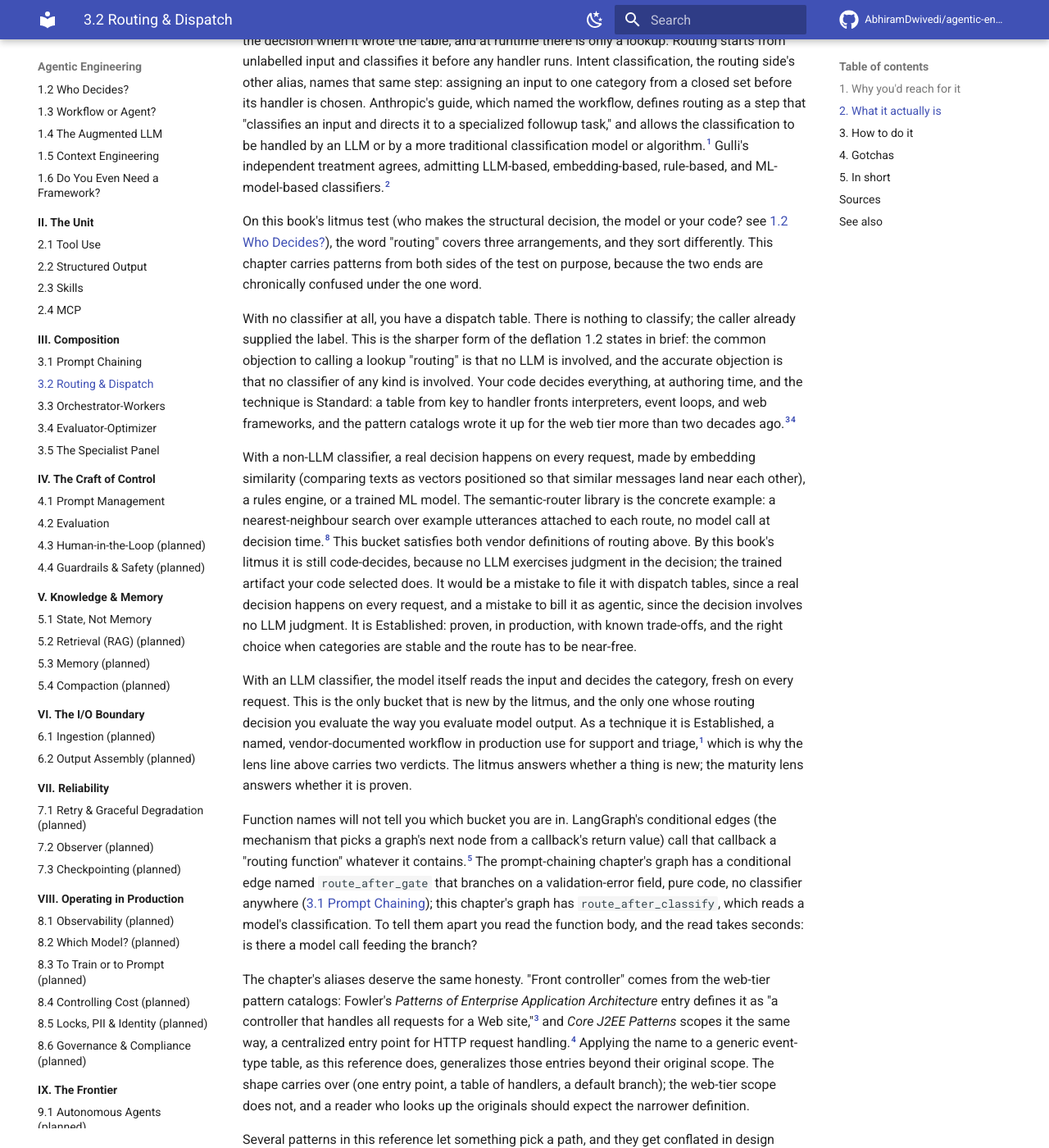
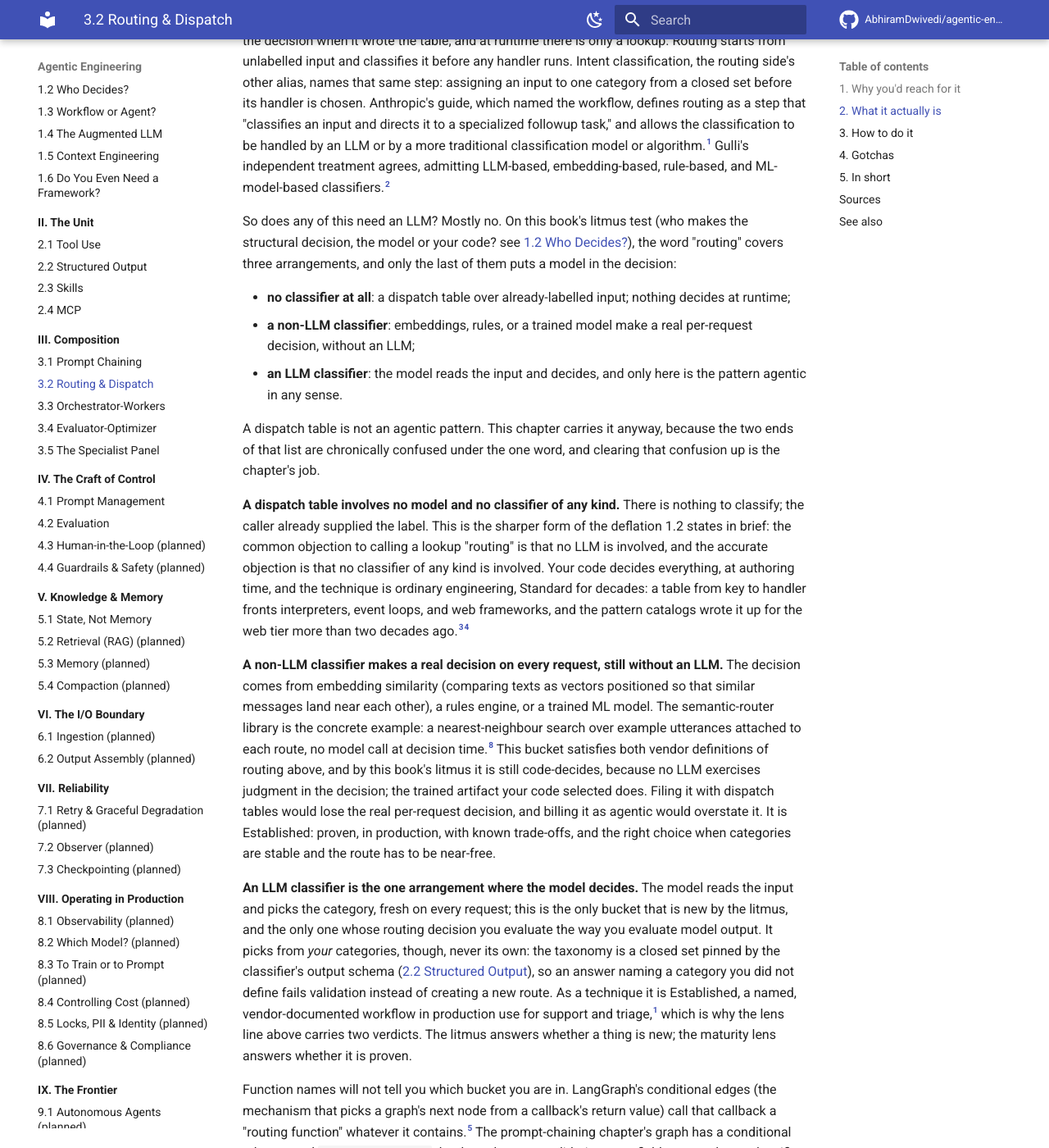
Before and after one commit to AbhiramDwivedi/agentic-engineering, an MkDocs documentation site: the page built from docs/composition/the-router-that-isnt.md, in a window 1280 px wide and 1400 px high, scrolled down 2149 px. Shown: the whole window at 82% size. Built offline with MkDocs 1.6.1 and Material for MkDocs 9.7.7, drawn with Linux system fonts in a browser that asks for light colours; comment, search, counter and statistics services are not loaded; some of the changed text lies outside the part shown.

Commit message:
3.2: plainer prose, blunt three-bucket structure, closed-taxonomy answer
Author feedback pass. Reworded the section-1 opener away from performed
cadence and merged the stubby sentences throughout (provider-variants
lead-in, trace walk-through, contrast run, counter-trigger). Section 2
now answers the obvious reader questions head-on: a bulleted three-way
split of what "routing" covers, an explicit "a dispatch table is not an
agentic pattern" line, and verdict-first bold lead-ins on the three
bucket paragraphs. Added the closed-taxonomy explanation in three
places: the model picks from your enum via the output schema, cannot
invent or synonymize categories, and the set changes only when you
edit it (taxonomy churn now says so too).

Co-Authored-By: Claude Fable 5 <noreply@anthropic.com>

````diff
--- a/docs/composition/the-router-that-isnt.md
+++ b/docs/composition/the-router-that-isnt.md
@@ -8,9 +8,9 @@
 
 ## 1. Why you'd reach for it
 
-Two mechanisms share the name "routing" in agentic systems, and picking the wrong one fails in opposite directions. A system whose inputs already arrive labelled has no decision left to make; put a classifier in front of it anyway and every request pays a model call, its latency, and a fresh chance of a misread, all to re-answer a question the input already answered. A system whose inputs are unlabelled free text has a real decision to make on every request; force a lookup table onto it, through keyword rules or a category field users will not fill in, and messages land on the wrong handler. Neither failure announces itself. The overbuilt door quietly overpays on every event. The underbuilt door sends work to the wrong specialist, whose answer still reads as plausible, so the trace shows nothing wrong.
+Two different mechanisms go by the name "routing" in agentic systems, and each one is a mistake in the other's place. If your inputs already arrive labelled, there is no decision left to make, so a classifier in front of them buys nothing: you pay a model call and its latency on every request, and you accept a fresh chance of a misread, to re-answer a question the input already answered. If your inputs are unlabelled free text, a real decision has to be made on every request, and a lookup table cannot make it: keyword rules, or a category field users will not fill in, send messages to the wrong handler. Both mistakes are hard to spot from outside. The overbuilt door just costs more on every event, and the underbuilt one hands work to the wrong specialist, who still produces a plausible answer, so nothing in the logs looks wrong.
 
-Take Listing Studio, a product-listing pipeline that turns a raw supplier feed into a live storefront listing. Its front door receives feed events that arrive already labelled: each one carries an `event_type` of `new_product`, `price_update`, or `stock_update`, and a plain dictionary maps the type to the processing pipeline that owns it. The decision was made when the feed integration wrote the label. An LLM classifier at this door would spend tokens and latency on every event to remake that decision, and would sometimes remake it differently. The merchant helpdesk, a support surface on Stockwell, the commerce platform Listing Studio runs on, faces the opposite input. A merchant types "Why was I charged twice for my Stockwell subscription this month?" and no category field arrives with it, because merchants do not file their questions under taxonomy headings. Keyword rules look workable here until they meet traffic: "charged" sends that message to billing, and it also sends the merchant whose listing displays a wrong charge amount, whose problem is a listing issue. The billing specialist answers both plausibly. Nobody notices until the merchant complains.
+Take Listing Studio, a product-listing pipeline that turns a raw supplier feed into a live storefront listing. Its front door receives feed events that arrive already labelled: each one carries an `event_type` of `new_product`, `price_update`, or `stock_update`, and a plain dictionary maps the type to the processing pipeline that owns it. The decision was made when the feed integration wrote the label. An LLM classifier at this door would spend tokens and latency on every event to remake that decision, and would sometimes remake it differently. The merchant helpdesk, a support surface on Stockwell, the commerce platform Listing Studio runs on, faces the opposite input. A merchant types "Why was I charged twice for my Stockwell subscription this month?" and no category field arrives with it, because merchants do not file their questions under taxonomy headings. Keyword rules look workable here until they meet traffic: "charged" sends that message to billing, and it also sends the merchant whose listing displays a wrong charge amount, whose problem is a listing issue. The billing specialist answers both plausibly, and nobody notices until the merchant complains.
 
 The fix is to match the mechanism to the input rather than to what anything is named. If a reliable label exists, dispatch on it: a dictionary, a validated key, zero tokens. If no label exists, classify first, and build the classifier's failure path before its happy path: keep `unclear` inside the taxonomy as a first-class answer, and give low confidence a structured escape to a human ([4.3 Human-in-the-Loop](../craft/human-in-the-loop.md)) rather than a forced guess.
 
@@ -19,22 +19,28 @@ The fix is to match the mechanism to the input rather than to what anything is n
 Read the input, and reach for the mechanism it calls for:
 
 - the inputs already carry a reliable label (an event type on a feed, a message kind on a queue): dispatch on it with a table and spend zero tokens;
-- the inputs are unlabelled free text and the categories are known but fuzzy or evolving: LLM routing, one classification call before the handler runs;
+- the inputs are unlabelled free text and the categories are known but fuzzy at the boundaries, or the set changes over time: LLM routing, one classification call before the handler runs;
 - the inputs are unlabelled but the categories are stable and the route must add near-zero latency and cost: consider a non-LLM classifier (embedding similarity or a rules engine) before you pay for a model call per request.
 
-The counter-trigger: if the model must keep deciding what to do next, turn after turn, a one-time upfront split is the wrong shape, and you want [tool use](../the-unit/tool-use.md) or an agent loop instead. And if there is only one handler, neither pattern applies; call it directly.
+There is also a counter-trigger: if the model must keep deciding what to do next, turn after turn, a one-time upfront split is the wrong shape, and you want [tool use](../the-unit/tool-use.md) or an agent loop instead. If there is only one handler, neither pattern applies; call it directly.
 
 ## 2. What it actually is
 
 Dispatch and routing both stand at the front of a system that has several handlers and must get each input to the right one. What separates them is where the label comes from. A dispatch table takes a label the caller already supplied and looks up the handler that owns it; your code made the decision when it wrote the table, and at runtime there is only a lookup. Routing starts from unlabelled input and classifies it before any handler runs. Intent classification, the routing side's other alias, names that same step: assigning an input to one category from a closed set before its handler is chosen. Anthropic's guide, which named the workflow, defines routing as a step that "classifies an input and directs it to a specialized followup task," and allows the classification to be handled by an LLM or by a more traditional classification model or algorithm.[^anthropic] Gulli's independent treatment agrees, admitting LLM-based, embedding-based, rule-based, and ML-model-based classifiers.[^gulli]
 
-On this book's litmus test (who makes the structural decision, the model or your code? see [1.2 Who Decides?](../foundations/who-decides.md)), the word "routing" covers three arrangements, and they sort differently. This chapter carries patterns from both sides of the test on purpose, because the two ends are chronically confused under the one word.
+So does any of this need an LLM? Mostly no. On this book's litmus test (who makes the structural decision, the model or your code? see [1.2 Who Decides?](../foundations/who-decides.md)), the word "routing" covers three arrangements, and only the last of them puts a model in the decision:
 
-With no classifier at all, you have a dispatch table. There is nothing to classify; the caller already supplied the label. This is the sharper form of the deflation 1.2 states in brief: the common objection to calling a lookup "routing" is that no LLM is involved, and the accurate objection is that no classifier of any kind is involved. Your code decides everything, at authoring time, and the technique is Standard: a table from key to handler fronts interpreters, event loops, and web frameworks, and the pattern catalogs wrote it up for the web tier more than two decades ago.[^fowler][^j2ee]
+- **no classifier at all**: a dispatch table over already-labelled input; nothing decides at runtime;
+- **a non-LLM classifier**: embeddings, rules, or a trained model make a real per-request decision, without an LLM;
+- **an LLM classifier**: the model reads the input and decides, and only here is the pattern agentic in any sense.
 
-With a non-LLM classifier, a real decision happens on every request, made by embedding similarity (comparing texts as vectors positioned so that similar messages land near each other), a rules engine, or a trained ML model. The semantic-router library is the concrete example: a nearest-neighbour search over example utterances attached to each route, no model call at decision time.[^semrouter] This bucket satisfies both vendor definitions of routing above. By this book's litmus it is still code-decides, because no LLM exercises judgment in the decision; the trained artifact your code selected does. It would be a mistake to file it with dispatch tables, since a real decision happens on every request, and a mistake to bill it as agentic, since the decision involves no LLM judgment. It is Established: proven, in production, with known trade-offs, and the right choice when categories are stable and the route has to be near-free.
+A dispatch table is not an agentic pattern. This chapter carries it anyway, because the two ends of that list are chronically confused under the one word, and clearing that confusion up is the chapter's job.
 
-With an LLM classifier, the model itself reads the input and decides the category, fresh on every request. This is the only bucket that is new by the litmus, and the only one whose routing decision you evaluate the way you evaluate model output. As a technique it is Established, a named, vendor-documented workflow in production use for support and triage,[^anthropic] which is why the lens line above carries two verdicts. The litmus answers whether a thing is new; the maturity lens answers whether it is proven.
+**A dispatch table involves no model and no classifier of any kind.** There is nothing to classify; the caller already supplied the label. This is the sharper form of the deflation 1.2 states in brief: the common objection to calling a lookup "routing" is that no LLM is involved, and the accurate objection is that no classifier of any kind is involved. Your code decides everything, at authoring time, and the technique is ordinary engineering, Standard for decades: a table from key to handler fronts interpreters, event loops, and web frameworks, and the pattern catalogs wrote it up for the web tier more than two decades ago.[^fowler][^j2ee]
+
+**A non-LLM classifier makes a real decision on every request, still without an LLM.** The decision comes from embedding similarity (comparing texts as vectors positioned so that similar messages land near each other), a rules engine, or a trained ML model. The semantic-router library is the concrete example: a nearest-neighbour search over example utterances attached to each route, no model call at decision time.[^semrouter] This bucket satisfies both vendor definitions of routing above, and by this book's litmus it is still code-decides, because no LLM exercises judgment in the decision; the trained artifact your code selected does. Filing it with dispatch tables would lose the real per-request decision, and billing it as agentic would overstate it. It is Established: proven, in production, with known trade-offs, and the right choice when categories are stable and the route has to be near-free.
+
+**An LLM classifier is the one arrangement where the model decides.** The model reads the input and picks the category, fresh on every request; this is the only bucket that is new by the litmus, and the only one whose routing decision you evaluate the way you evaluate model output. It picks from *your* categories, though, never its own: the taxonomy is a closed set pinned by the classifier's output schema ([2.2 Structured Output](../the-unit/structured-output.md)), so an answer naming a category you did not define fails validation instead of creating a new route. As a technique it is Established, a named, vendor-documented workflow in production use for support and triage,[^anthropic] which is why the lens line above carries two verdicts. The litmus answers whether a thing is new; the maturity lens answers whether it is proven.
 
 Function names will not tell you which bucket you are in. LangGraph's conditional edges (the mechanism that picks a graph's next node from a callback's return value) call that callback a "routing function" whatever it contains.[^langgraph] The prompt-chaining chapter's graph has a conditional edge named `route_after_gate` that branches on a validation-error field, pure code, no classifier anywhere ([3.1 Prompt Chaining](prompt-chaining.md)); this chapter's graph has `route_after_classify`, which reads a model's classification. To tell them apart you read the function body, and the read takes seconds: is there a model call feeding the branch?
 
@@ -77,7 +83,7 @@ flowchart LR
 
 The classify call is the only rounded node in the diagram; every other box, including both failure branches, is your code.
 
-The dispatch side is the whole pattern in one function. The `event_type` arrives on an external feed, so it is untrusted, and the docstring's two rules follow from that: validate the key before the lookup, and give unknown types an explicit deny branch instead of an exception. The tests are ordinary dictionary tests.
+The dispatch side is the whole pattern in one function. The `event_type` arrives on an external feed, so it is untrusted, and the docstring's two rules follow from that: validate the key before the lookup, and give unknown types an explicit deny branch instead of an exception. Testing it takes nothing beyond ordinary dictionary tests.
 
 ```python
 EVENT_HANDLERS: dict[str, Callable[[dict], DispatchResult]] = {
@@ -110,7 +116,7 @@ def dispatch(event: dict) -> DispatchResult:
     return EVENT_HANDLERS[event_type](event)
 ```
 
-That is everything the dispatch half needs. The rest of this section is the routing half, which starts with a contract rather than a model. The taxonomy is a closed enum, and `unclear` is a member of it: when nothing fits, the classifier has a correct answer available instead of a forced guess.
+That is everything the dispatch half needs. The rest of this section is the routing half, which starts with a contract rather than a model. The taxonomy is a closed enum, and `unclear` is a member of it: when nothing fits, the classifier has a correct answer available instead of a forced guess. The enum also answers a worry the "fuzzy, evolving categories" trigger tends to raise: the model cannot grow the taxonomy at runtime, invent a fifth category, or drift into synonyms of the four, because the enum rides inside the output schema and anything off the set fails validation before it reaches a handler. The set changes only when you edit this class.
 
 ```python
 class Category(str, Enum):
@@ -182,7 +188,7 @@ def route_message(
     )
 ```
 
-The provider variants supply the classify function. As in 3.1, the tabs are asymmetric by design: the LangGraph tab shows the full graph, classify node, conditional edge, handlers, and escalate node, because the classify-then-branch graph is the reference shape for this pattern,[^langgraph] while the two raw-SDK tabs build only `classify_fn` (each vendor's structured-output mechanism filling the `RouteDecision` contract) and hand it to the shared `route_message` above.
+Each provider tab below supplies the classify function that `route_message` takes as its first argument. As in 3.1, the tabs are asymmetric by design: the LangGraph tab shows the full graph, classify node, conditional edge, handlers, and escalate node, because the classify-then-branch graph is the reference shape for this pattern,[^langgraph] while the two raw-SDK tabs build only `classify_fn` (each vendor's structured-output mechanism filling the `RouteDecision` contract) and hand it to the shared `route_message` above.
 
 === "LangGraph"
 
@@ -341,12 +347,12 @@ The provider variants supply the classify function. As in 3.1, the tabs are asym
     print(result.response)
     ```
 
-One run on each door. The dispatch side, in full:
+Walking one run through each door makes the cost difference concrete. The dispatch side, in full:
 
 1. A `price_update` event arrives from the supplier feed, and your code checks the key against the known set.
 2. The dict returns the price-update pipeline, which runs.
 
-The dispatch trace ends there, at zero model calls, zero tokens, and the same answer every time. The routing side, on the merchant message:
+The dispatch trace ends there, at zero model calls, zero tokens, and the same answer every time. The routing side takes five steps on the merchant message:
 
 1. A message arrives with no label: "Why was I charged twice for my Stockwell subscription this month?"
 2. Your code sends the classify prompt: the message plus the four-category taxonomy.
@@ -354,13 +360,13 @@ The dispatch trace ends there, at zero model calls, zero tokens, and the same an
 4. `route_after_classify` reads the decision and routes to the billing handler.
 5. The billing handler answers from billing context, and the run ends with `escalated=False`.
 
-The contrast run: a rambling message that touches a charge, a listing photo, and a password reset comes back `unclear`, illustratively *"category: unclear, confidence: 0.42"*. The same conditional edge sends it to the escalate node, and a human gets the message with the classifier's reading attached, `escalated=True`, no exception anywhere in the trace.
+In the contrast run, a rambling message that touches a charge, a listing photo, and a password reset comes back `unclear`, illustratively *"category: unclear, confidence: 0.42"*. The same conditional edge sends it to the escalate node, and a human gets the message with the classifier's reading attached, `escalated=True`, no exception anywhere in the trace.
 
 Three scale-ups matter in production.
 
 **From four categories to many.** Every category you add grows the classifier prompt and blurs a boundary with its neighbours, the same ceiling pressure as the tool-count problem in [2.1 Tool Use](../the-unit/tool-use.md): each addition is one more choice the model can get wrong. More categories also mean more labelled examples to maintain in the classifier's eval set, and a taxonomy change moves every boundary at once, so re-run the eval after each one. Keep the taxonomy small, and merge categories that rarely fire.
 
-**Taxonomy churn.** The three classifier families absorb change at different costs. An LLM classifier takes a new category with a prompt edit; an embedding router needs example utterances written for the new route;[^semrouter] a trained classifier needs retraining. If your categories shift often, that difference dominates the choice.
+**Taxonomy churn.** The three classifier families absorb change at different costs. An LLM classifier takes a new category with a prompt and schema edit; an embedding router needs example utterances written for the new route;[^semrouter] a trained classifier needs retraining. If your categories shift often, that difference dominates the choice. In all three families the set changes only when you change it: the classifier picks from whatever taxonomy you shipped, and "evolving categories" names a maintenance cost you carry, never a drift the model performs on its own.
 
 **The cost axis.** The classify call reads one message and emits one small object, so where most traffic is easy it can run on a cheaper model than the handlers use. Pushing that idea further, choosing between model tiers per request by predicted difficulty, is model cascading, a production-cost concern with its own chapter ([8.4 Controlling Cost](../production/controlling-cost.md)); this chapter only points at the door.
 
````
